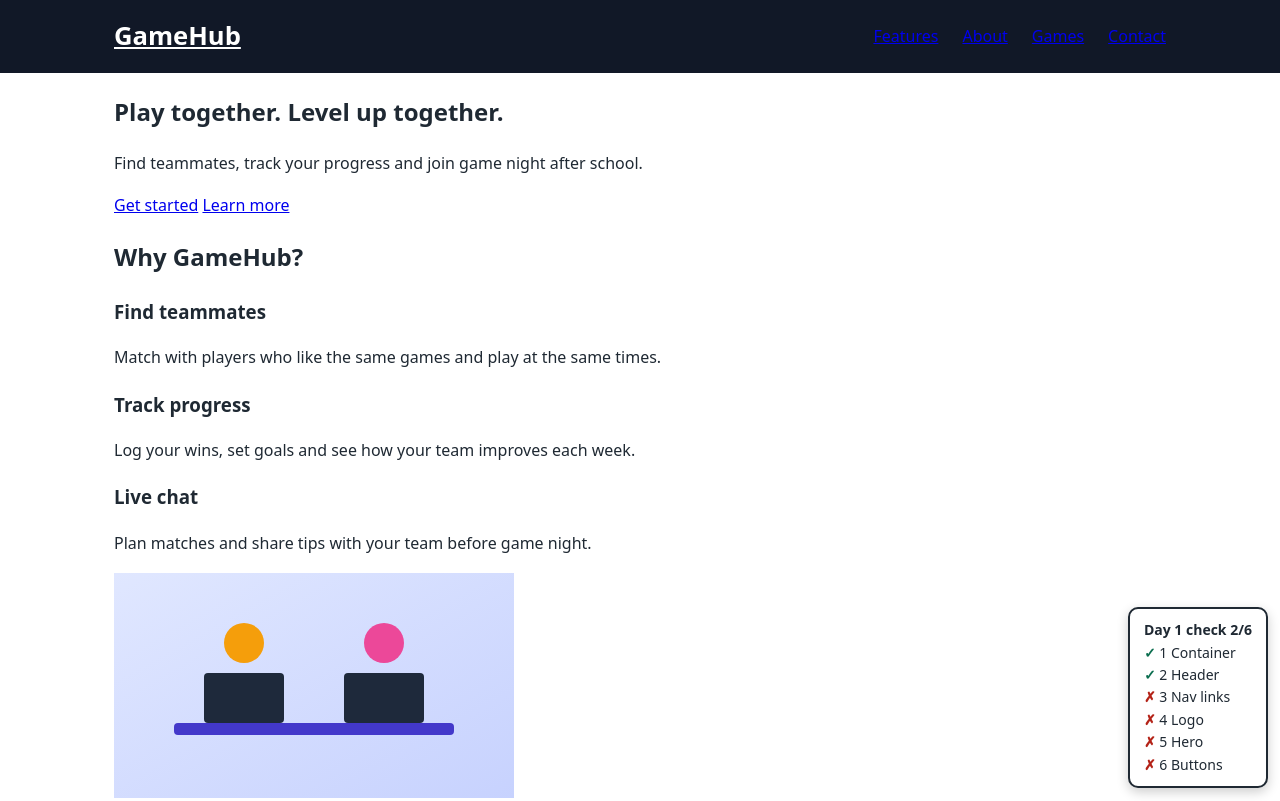
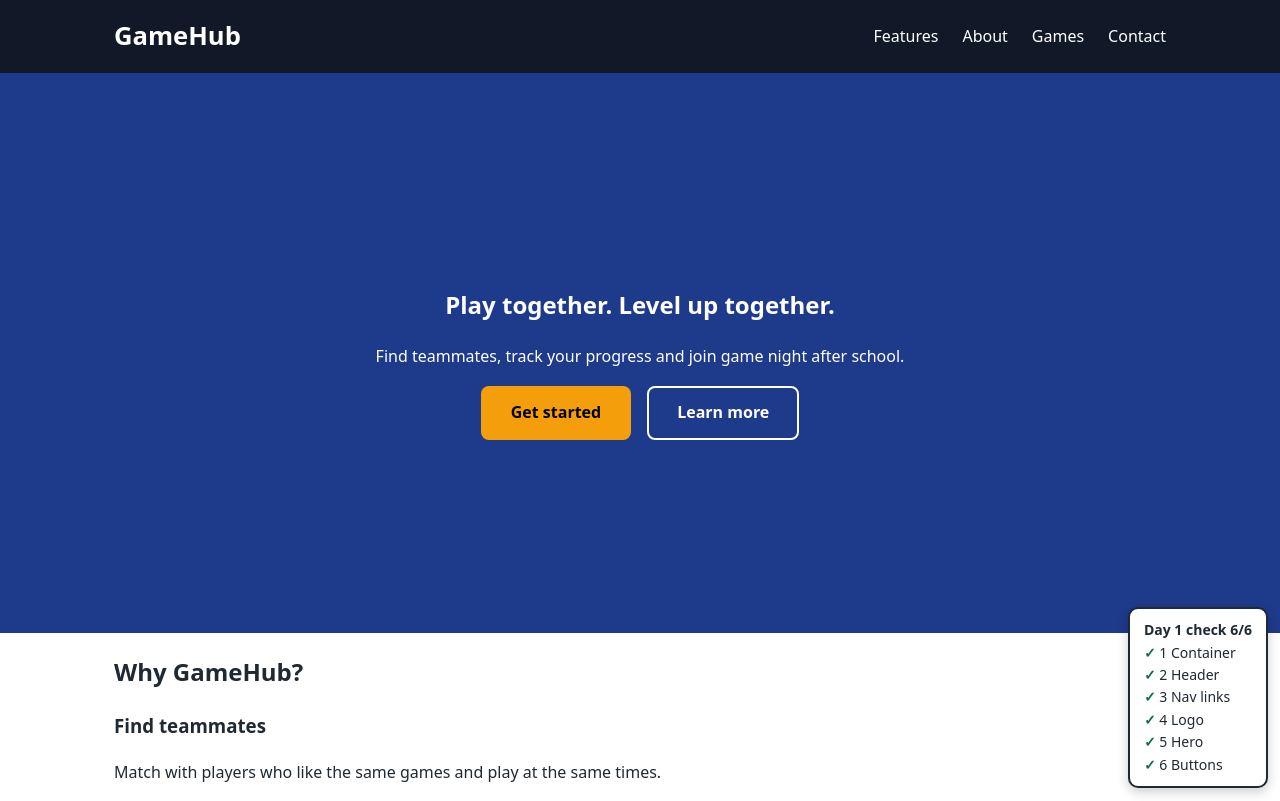
Before and after one commit to PGhera/Unit3-GameHubProject, a plain HTML site: page lesson1-SetUp-Header-Hero/gamehub.html in a window 1280 px wide. Shown: the top 801 px of the page. Drawn offline with Linux system fonts and the light colour scheme.

Commit message:
GameHub part 1 completed

```diff
--- a/lesson1-SetUp-Header-Hero/style.css
+++ b/lesson1-SetUp-Header-Hero/style.css
@@ -52,8 +52,8 @@ img { max-width: 100%; display: block; } /* pictures never overflow their box */
 
 }
 .nav-links a {
-   color:'white'
-   text-decoration none;
+   color:white;
+   text-decoration: none;
 }
 
 /* STEP 4 · .logo
@@ -62,19 +62,46 @@ img { max-width: 100%; display: block; } /* pictures never overflow their box */
    color:white;
    font-size: 1.6rem;
    font-weight: 700;
-
+   text-decoration: none;
 }
 
 /* STEP 5 · .hero
    At least 70vh tall, a background colour, white text.
    Text centered, and the content centered up and down. */
-
+.hero{
+   min-height: 70vh;
+   display: flex;
+   align-items: center;
+   text-align: center;
+   background-color: #1e3a8a;
+   color: white;
+}
 
 /* STEP 6 · .btn and .hero-buttons
    .btn: inline-block, padding 12px 28px, rounded corners, no underline, bold.
    Give .btn-primary and .btn-secondary different looks.
    .hero-buttons: the two buttons side by side, centered, 16px apart. */
+.btn {
+   display: inline-block;
+   padding: 12px 28px;
+   border: 2px solid transparent;
+   border-radius: 8px;
+   text-decoration: none;
+   font-weight: 700;
 
-
+}
+.btn-primary {
+   background-color: #f59e0b;
+   color: black;
+}
+.btn-secondary {
+   color:white;
+   border-color: white;
+}
+.hero-buttons {
+   display: flex;
+   justify-content: center;
+   gap: 16px;
+}
 /* Done early? Try other colours from the reference sheet (Colors tab).
    On day 2 we turn your colours into variables. */
```
